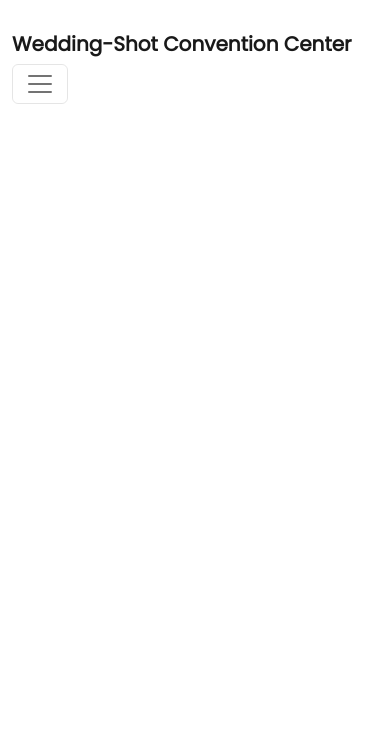
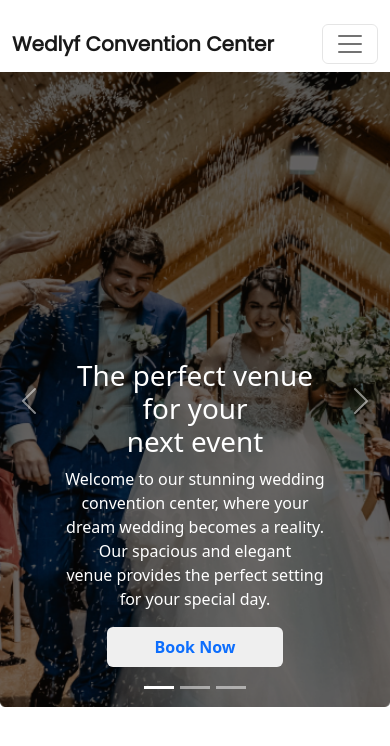
Before and after one commit to Marufux/convention-center-main, a plain HTML site: page index.html in a window 390 px wide. Drawn offline with Linux system fonts and the light colour scheme.

Commit message:
half done carousel

```diff
--- a/css/style.css
+++ b/css/style.css
@@ -1,5 +1,11 @@
 @import url('https://fonts.googleapis.com/css2?family=Poppins&display=swap');
 
+body {
+    font-family: 'Poppins', sans-serif;
+}
+
+
+/* navbar */
 
 #navbar-icon {
     font-family: 'Poppins', sans-serif;
@@ -12,3 +18,28 @@
     font-size: 16px;
     margin-right: 26px;
 }
+
+
+/* carousel  */
+
+
+.mobile-image {
+    display: none;
+}
+
+@media only screen and (max-width:576px) {
+
+    .lrg-img {
+        position: absolute;
+        visibility: hidden;
+    }
+
+    .mobile-image {
+        display: block;
+        width: 100%
+    }
+
+    img:not(.mobile-image) {
+        display: none;
+    }
+}
--- a/index.html
+++ b/index.html
@@ -22,11 +22,11 @@
 </head>
 
 <body>
-    <!-- navbar stats  -->
+    <!-- navbar and carousel stats  -->
     <header>
         <nav class="navbar navbar-expand-lg container mt-3">
             <div class="container-fluid">
-                <a class="navbar-brand" href="#" id="navbar-icon">Wedding-Shot Convention Center</a>
+                <a class="navbar-brand col-sm-3" href="#" id="navbar-icon">Wedlyf Convention Center</a>
                 <button class="navbar-toggler" type="button" data-bs-toggle="collapse" data-bs-target="#navbarNav"
                     aria-controls="navbarNav" aria-expanded="false" aria-label="Toggle navigation">
                     <span class="navbar-toggler-icon"></span>
@@ -50,8 +50,62 @@
             </div>
         </nav>
     </header>
+    <!-- carousel  -->
+    <div id="carouselExampleCaptions" class="carousel slide" data-bs-ride="false">
+        <div class="carousel-indicators pb-3">
+            <button type="button" data-bs-target="#carouselExampleCaptions" data-bs-slide-to="0" class="active"
+                aria-current="true" aria-label="Slide 1"></button>
+            <button type="button" data-bs-target="#carouselExampleCaptions" data-bs-slide-to="1"
+                aria-label="Slide 2"></button>
+            <button type="button" data-bs-target="#carouselExampleCaptions" data-bs-slide-to="2"
+                aria-label="Slide 3"></button>
+        </div>
+        <div class="carousel-inner pb-4">
+            <div class="carousel-item active">
+                <img src="images/banner.png" class="d-block w-100 lrg-img" alt="...">
+                <img src="images/mobile-banner-1.png" class="mobile-image" alt="">
+                <div class="carousel-caption d-md-block">
+                    <h1>The perfect venue for your <br>
+                        next event</h1>
+                    <p>Welcome to our stunning wedding convention center, where your <br> dream wedding
+                        becomes
+                        a
+                        reality.
+                        Our spacious and elegant <br> venue provides the perfect setting for your special day.</p>
+                    <button class="text-primary fw-bold border-0 py-2 px-5 rounded-2">
+                        Book Now
+                    </button>
+                </div>
+            </div>
+            <div class="carousel-item">
+                <img src="images/banner-2-resize.png" class="d-block w-100" alt="...">
+                <div class="carousel-caption d-none d-md-block">
+                    <h5>Second slide label</h5>
+                    <p>Some representative placeholder content for the second slide.</p>
+                </div>
+            </div>
+            <div class="carousel-item">
+                <img src="images/banner-3-resize.png" class="d-block w-100" alt="...">
+                <div class="carousel-caption d-none d-md-block">
+                    <h5>Third slide label</h5>
+                    <p>Some representative placeholder content for the third slide.</p>
+                </div>
+            </div>
+        </div>
+        <button class="carousel-control-prev" type="button" data-bs-target="#carouselExampleCaptions"
+            data-bs-slide="prev">
+            <span class="carousel-control-prev-icon" aria-hidden="true"></span>
+            <span class="visually-hidden">Previous</span>
+        </button>
+        <button class="carousel-control-next" type="button" data-bs-target="#carouselExampleCaptions"
+            data-bs-slide="next">
+            <span class="carousel-control-next-icon" aria-hidden="true"></span>
+            <span class="visually-hidden">Next</span>
+        </button>
+    </div>
+    <!-- carousel  -->
 
-    <!-- navbar ends  -->
+    <!-- navbar and carousel ends  -->
 
 
 
```
Also changed, not shown: images/banner-2-resize.png (added), images/banner-3-resize.png (added), images/banner-3.png (added), images/mobile-banner-1.png (added).
